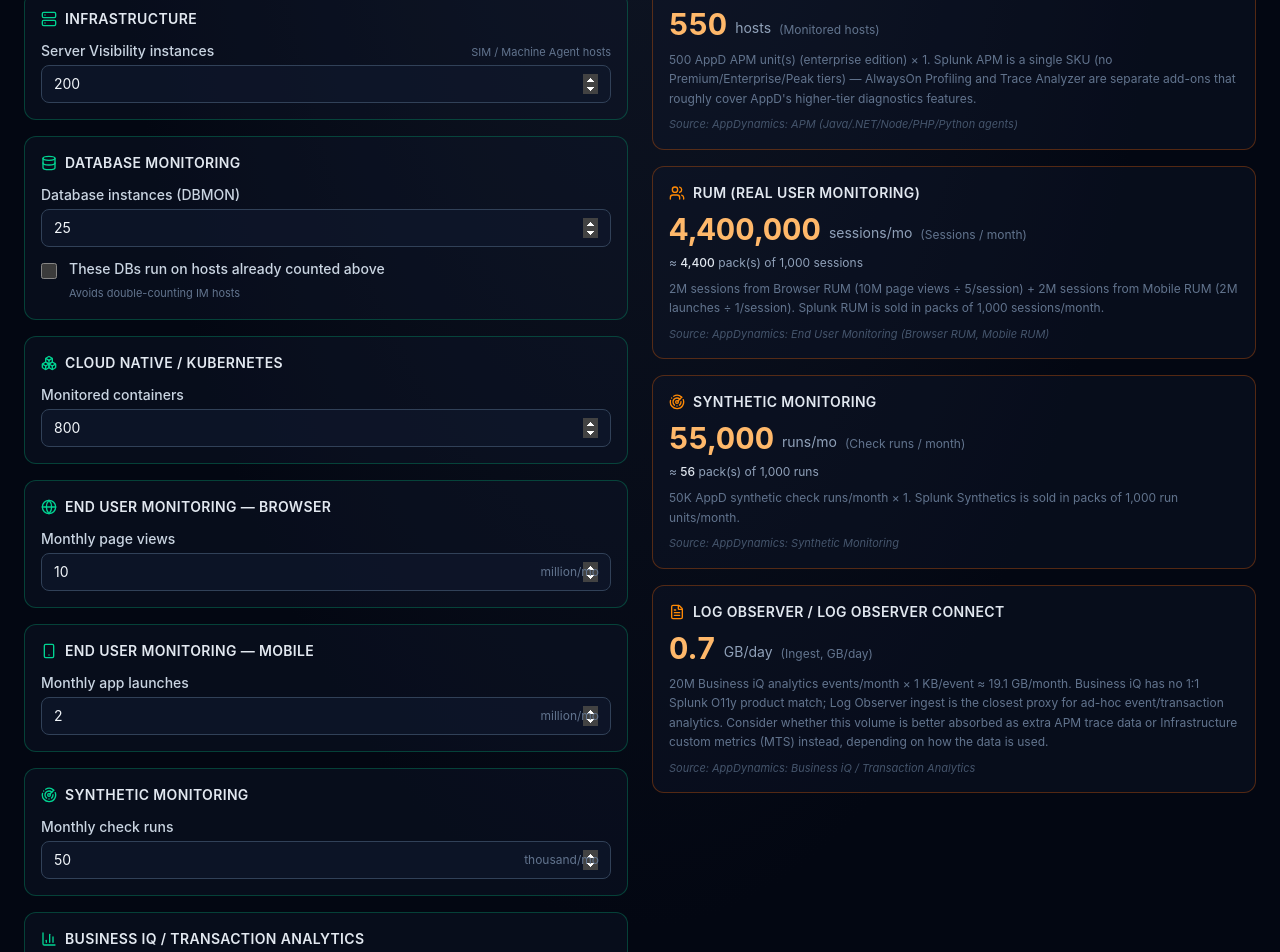
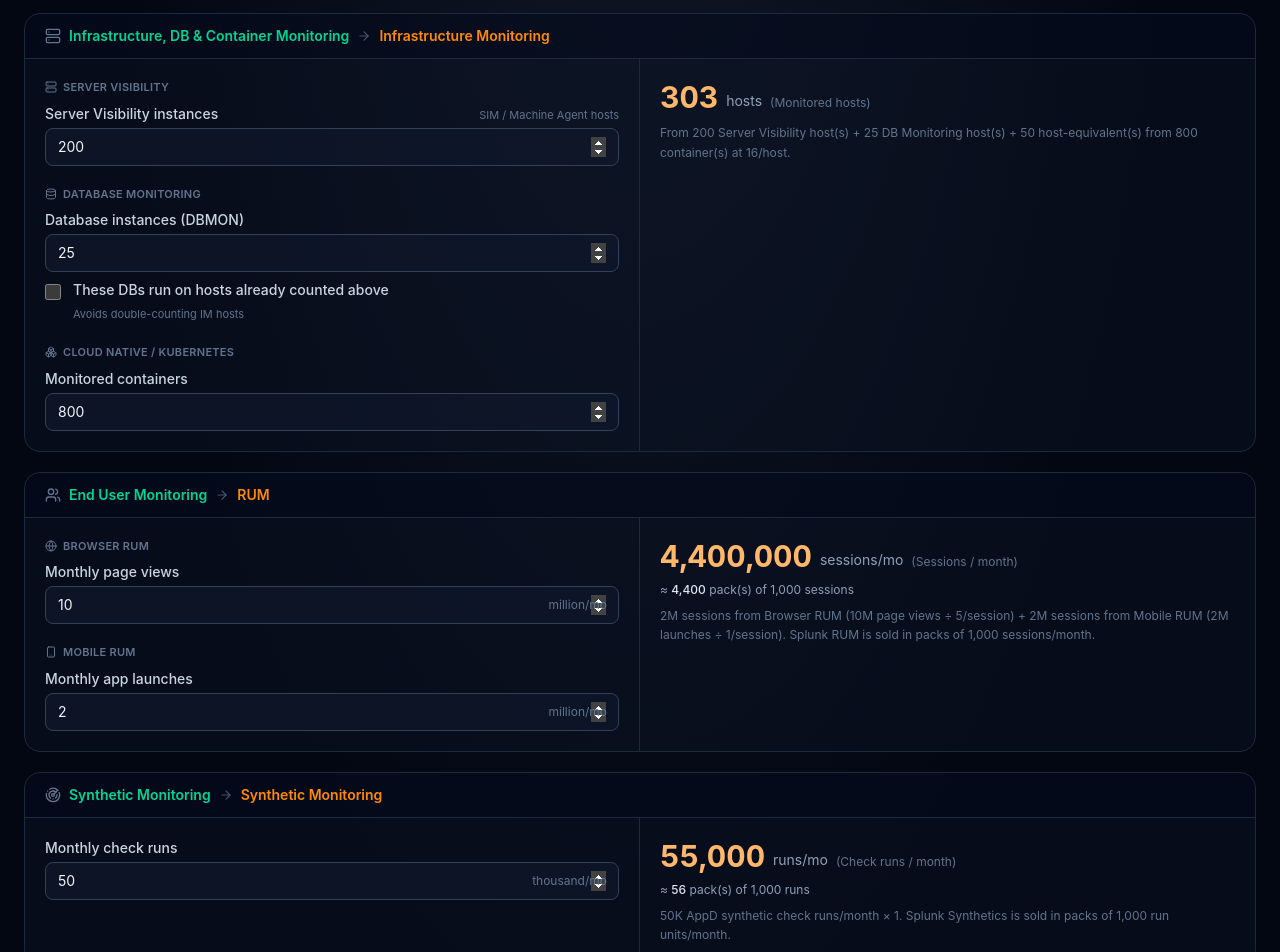
Before and after one commit to pmateos-cisco/appd-splunk-license-converter, a React (Vite) app: page / in a window 1280 px wide. Shown: the part 420-1372 px from the top of the page. Built offline with nearby package versions, Linux system fonts and the light colour scheme.

Commit message:
Line up each AppDynamics feature with its Splunk O11y equivalent

```diff
--- a/src/App.tsx
+++ b/src/App.tsx
@@ -1,17 +1,29 @@
 import { useEffect, useMemo, useState } from 'react';
 import {
+  Activity,
   ArrowRightLeft,
+  BarChart3,
   Download,
+  Radar,
   RotateCcw,
+  Server,
   SlidersHorizontal,
   TriangleAlert,
+  Users,
   X,
 } from 'lucide-react';
 import type { AppDynamicsEntitlements, ConversionAssumptions } from './types';
 import { DEFAULT_APPD, DEFAULT_ASSUMPTIONS, convert } from './conversion';
-import { AppDynamicsPanel } from './components/AppDynamicsPanel';
+import {
+  AnalyticsSection,
+  ApmSection,
+  EndUserMonitoringSection,
+  InfrastructureSection,
+  SyntheticSection,
+} from './components/AppDynamicsPanel';
 import { AssumptionsPanel } from './components/AssumptionsPanel';
-import { ResultsPanel } from './components/ResultsPanel';
+import { ResultCard } from './components/ResultsPanel';
+import { FeatureRow } from './components/FeatureRow';
 
 const STORAGE_KEY = 'appd-splunk-converter-state-v1';
 
@@ -43,6 +55,10 @@ export default function App() {
   }, [appd, assumptions]);
 
   const result = useMemo(() => convert(appd, assumptions), [appd, assumptions]);
+  const byKey = useMemo(
+    () => Object.fromEntries(result.lineItems.map((li) => [li.key, li])),
+    [result],
+  );
 
   function resetAll() {
     setAppd(DEFAULT_APPD);
@@ -143,26 +159,61 @@ export default function App() {
           </div>
         )}
 
-        <div className="grid grid-cols-1 lg:grid-cols-2 gap-6">
-          <section>
-            <div className="flex items-center gap-2 mb-3">
+        <div className="grid grid-cols-1 lg:grid-cols-2 gap-x-6 mb-2 px-1">
+          <div className="flex items-center gap-2">
             <span className="h-2 w-2 rounded-full bg-emerald-400" />
             <h2 className="text-sm font-semibold uppercase tracking-wider text-emerald-400">
               AppDynamics entitlements
             </h2>
           </div>
-            <AppDynamicsPanel value={appd} onChange={setAppd} />
-          </section>
-
-          <section>
-            <div className="flex items-center gap-2 mb-3">
+          <div className="hidden lg:flex items-center gap-2">
             <span className="h-2 w-2 rounded-full bg-orange-400" />
             <h2 className="text-sm font-semibold uppercase tracking-wider text-orange-400">
               Splunk Observability Cloud equivalent
             </h2>
           </div>
-            <ResultsPanel lineItems={result.lineItems} />
-          </section>
+        </div>
+
+        <div className="space-y-5">
+          <FeatureRow
+            icon={<Activity size={16} />}
+            appdLabel="APM"
+            splunkLabel="APM"
+            appdContent={<ApmSection value={appd} onChange={setAppd} />}
+            splunkContent={<ResultCard item={byKey['apm-hosts']} />}
+          />
+
+          <FeatureRow
+            icon={<Server size={16} />}
+            appdLabel="Infrastructure, DB & Container Monitoring"
+            splunkLabel="Infrastructure Monitoring"
+            appdContent={<InfrastructureSection value={appd} onChange={setAppd} />}
+            splunkContent={<ResultCard item={byKey['im-hosts']} />}
+          />
+
+          <FeatureRow
+            icon={<Users size={16} />}
+            appdLabel="End User Monitoring"
+            splunkLabel="RUM"
+            appdContent={<EndUserMonitoringSection value={appd} onChange={setAppd} />}
+            splunkContent={<ResultCard item={byKey['rum-sessions']} />}
+          />
+
+          <FeatureRow
+            icon={<Radar size={16} />}
+            appdLabel="Synthetic Monitoring"
+            splunkLabel="Synthetic Monitoring"
+            appdContent={<SyntheticSection value={appd} onChange={setAppd} />}
+            splunkContent={<ResultCard item={byKey['synthetic']} />}
+          />
+
+          <FeatureRow
+            icon={<BarChart3 size={16} />}
+            appdLabel="Business iQ / Transaction Analytics"
+            splunkLabel="Log Observer"
+            appdContent={<AnalyticsSection value={appd} onChange={setAppd} />}
+            splunkContent={<ResultCard item={byKey['log-observer']} />}
+          />
         </div>
       </main>
 
--- a/src/components/AppDynamicsPanel.tsx
+++ b/src/components/AppDynamicsPanel.tsx
@@ -1,24 +1,38 @@
-import { Activity, Server, Database, Boxes, Smartphone, Globe, Radar, BarChart3 } from 'lucide-react';
+import { Server, Database, Boxes, Globe, Smartphone } from 'lucide-react';
 import type { AppDynamicsEntitlements } from '../types';
-import { NumberField, SectionCard, SelectField, ToggleField } from './Field';
+import { NumberField, SelectField, ToggleField } from './Field';
 
-export function AppDynamicsPanel({
+type Setter = <K extends keyof AppDynamicsEntitlements>(
+  key: K,
+  v: AppDynamicsEntitlements[K],
+) => void;
+
+function useSetter(
+  value: AppDynamicsEntitlements,
+  onChange: (v: AppDynamicsEntitlements) => void,
+): Setter {
+  return (key, v) => onChange({ ...value, [key]: v });
+}
+
+function SubLabel({ icon, text }: { icon: React.ReactNode; text: string }) {
+  return (
+    <div className="flex items-center gap-1.5 text-[11px] font-semibold uppercase tracking-wide text-slate-500 mb-2">
+      {icon}
+      {text}
+    </div>
+  );
+}
+
+export function ApmSection({
   value,
   onChange,
 }: {
   value: AppDynamicsEntitlements;
   onChange: (v: AppDynamicsEntitlements) => void;
 }) {
-  const set = <K extends keyof AppDynamicsEntitlements>(key: K, v: AppDynamicsEntitlements[K]) =>
-    onChange({ ...value, [key]: v });
-
+  const set = useSetter(value, onChange);
   return (
-    <div className="space-y-4">
-      <SectionCard
-        title="APM"
-        icon={<Activity size={16} className="text-emerald-400" />}
-        accentClass="border-emerald-500/30"
-      >
+    <div className="space-y-3">
       <SelectField
         label="Edition"
         value={value.apmEdition}
@@ -35,26 +49,33 @@ export function AppDynamicsPanel({
         onChange={(v) => set('apmUnits', v)}
         hint="Java / .NET / Node / PHP / Python agents"
       />
-      </SectionCard>
+    </div>
+  );
+}
 
-      <SectionCard
-        title="Infrastructure"
-        icon={<Server size={16} className="text-emerald-400" />}
-        accentClass="border-emerald-500/30"
-      >
+export function InfrastructureSection({
+  value,
+  onChange,
+}: {
+  value: AppDynamicsEntitlements;
+  onChange: (v: AppDynamicsEntitlements) => void;
+}) {
+  const set = useSetter(value, onChange);
+  return (
+    <div className="space-y-5">
+      <div>
+        <SubLabel icon={<Server size={12} />} text="Server Visibility" />
         <NumberField
           label="Server Visibility instances"
           value={value.serverInstances}
           onChange={(v) => set('serverInstances', v)}
           hint="SIM / Machine Agent hosts"
         />
-      </SectionCard>
+      </div>
 
-      <SectionCard
-        title="Database Monitoring"
-        icon={<Database size={16} className="text-emerald-400" />}
-        accentClass="border-emerald-500/30"
-      >
+      <div>
+        <SubLabel icon={<Database size={12} />} text="Database Monitoring" />
+        <div className="space-y-2">
           <NumberField
             label="Database instances (DBMON)"
             value={value.dbInstances}
@@ -66,25 +87,33 @@ export function AppDynamicsPanel({
             onChange={(v) => set('dbRunsOnExistingServer', v)}
             hint="Avoids double-counting IM hosts"
           />
-      </SectionCard>
+        </div>
+      </div>
 
-      <SectionCard
-        title="Cloud Native / Kubernetes"
-        icon={<Boxes size={16} className="text-emerald-400" />}
-        accentClass="border-emerald-500/30"
-      >
+      <div>
+        <SubLabel icon={<Boxes size={12} />} text="Cloud Native / Kubernetes" />
         <NumberField
           label="Monitored containers"
           value={value.containers}
           onChange={(v) => set('containers', v)}
         />
-      </SectionCard>
+      </div>
+    </div>
+  );
+}
 
-      <SectionCard
-        title="End User Monitoring — Browser"
-        icon={<Globe size={16} className="text-emerald-400" />}
-        accentClass="border-emerald-500/30"
-      >
+export function EndUserMonitoringSection({
+  value,
+  onChange,
+}: {
+  value: AppDynamicsEntitlements;
+  onChange: (v: AppDynamicsEntitlements) => void;
+}) {
+  const set = useSetter(value, onChange);
+  return (
+    <div className="space-y-5">
+      <div>
+        <SubLabel icon={<Globe size={12} />} text="Browser RUM" />
         <NumberField
           label="Monthly page views"
           value={value.browserPageViewsM}
@@ -92,13 +121,10 @@ export function AppDynamicsPanel({
           suffix="million/mo"
           step={0.5}
         />
-      </SectionCard>
+      </div>
 
-      <SectionCard
-        title="End User Monitoring — Mobile"
-        icon={<Smartphone size={16} className="text-emerald-400" />}
-        accentClass="border-emerald-500/30"
-      >
+      <div>
+        <SubLabel icon={<Smartphone size={12} />} text="Mobile RUM" />
         <NumberField
           label="Monthly app launches"
           value={value.mobileLaunchesM}
@@ -106,13 +132,20 @@ export function AppDynamicsPanel({
           suffix="million/mo"
           step={0.1}
         />
-      </SectionCard>
+      </div>
+    </div>
+  );
+}
 
-      <SectionCard
-        title="Synthetic Monitoring"
-        icon={<Radar size={16} className="text-emerald-400" />}
-        accentClass="border-emerald-500/30"
-      >
+export function SyntheticSection({
+  value,
+  onChange,
+}: {
+  value: AppDynamicsEntitlements;
+  onChange: (v: AppDynamicsEntitlements) => void;
+}) {
+  const set = useSetter(value, onChange);
+  return (
     <NumberField
       label="Monthly check runs"
       value={value.syntheticRunsK}
@@ -120,13 +153,18 @@ export function AppDynamicsPanel({
       suffix="thousand/mo"
       step={1}
     />
-      </SectionCard>
+  );
+}
 
-      <SectionCard
-        title="Business iQ / Transaction Analytics"
-        icon={<BarChart3 size={16} className="text-emerald-400" />}
-        accentClass="border-emerald-500/30"
-      >
+export function AnalyticsSection({
+  value,
+  onChange,
+}: {
+  value: AppDynamicsEntitlements;
+  onChange: (v: AppDynamicsEntitlements) => void;
+}) {
+  const set = useSetter(value, onChange);
+  return (
     <NumberField
       label="Monthly analytics events"
       value={value.analyticsEventsM}
@@ -134,7 +172,5 @@ export function AppDynamicsPanel({
       suffix="million/mo"
       step={1}
     />
-      </SectionCard>
-    </div>
   );
 }
--- /dev/null
+++ b/src/components/FeatureRow.tsx
@@ -0,0 +1,31 @@
+import type { ReactNode } from 'react';
+import { ArrowRight } from 'lucide-react';
+
+export function FeatureRow({
+  icon,
+  appdLabel,
+  splunkLabel,
+  appdContent,
+  splunkContent,
+}: {
+  icon: ReactNode;
+  appdLabel: string;
+  splunkLabel: string;
+  appdContent: ReactNode;
+  splunkContent: ReactNode;
+}) {
+  return (
+    <div className="rounded-2xl border border-slate-800 bg-slate-900/30 overflow-hidden">
+      <div className="flex flex-wrap items-center gap-2 px-4 sm:px-5 py-3 border-b border-slate-800 bg-slate-950/40">
+        <span className="text-slate-500">{icon}</span>
+        <span className="text-sm font-semibold text-emerald-400">{appdLabel}</span>
+        <ArrowRight size={14} className="text-slate-600 shrink-0" />
+        <span className="text-sm font-semibold text-orange-400">{splunkLabel}</span>
+      </div>
+      <div className="grid grid-cols-1 lg:grid-cols-2 divide-y lg:divide-y-0 lg:divide-x divide-slate-800">
+        <div className="p-4 sm:p-5">{appdContent}</div>
+        <div className="p-4 sm:p-5">{splunkContent}</div>
+      </div>
+    </div>
+  );
+}
--- a/src/components/ResultsPanel.tsx
+++ b/src/components/ResultsPanel.tsx
@@ -1,13 +1,4 @@
-import { Server, Activity, Users, Radar, FileText } from 'lucide-react';
 import type { SplunkLineItem } from '../types';
-
-const ICONS: Record<string, React.ComponentType<{ size?: number; className?: string }>> = {
-  'im-hosts': Server,
-  'apm-hosts': Activity,
-  'rum-sessions': Users,
-  synthetic: Radar,
-  'log-observer': FileText,
-};
 
 function fmt(n: number, decimals = 0) {
   return n.toLocaleString(undefined, {
@@ -16,25 +7,9 @@ function fmt(n: number, decimals = 0) {
   });
 }
 
-export function ResultsPanel({ lineItems }: { lineItems: SplunkLineItem[] }) {
+export function ResultCard({ item }: { item: SplunkLineItem }) {
   return (
-    <div className="space-y-4">
-      {lineItems.map((item) => {
-        const Icon = ICONS[item.key] ?? Server;
-        return (
-          <div
-            key={item.key}
-            className="rounded-xl border border-orange-500/30 bg-slate-900/40 p-4 space-y-2"
-          >
-            <div className="flex items-start justify-between gap-3">
-              <div className="flex items-center gap-2">
-                <Icon size={16} className="text-orange-400" />
-                <h3 className="text-sm font-semibold tracking-wide text-slate-200 uppercase">
-                  {item.product}
-                </h3>
-              </div>
-            </div>
-
+    <div className="space-y-2">
       <div className="flex items-end gap-2 flex-wrap">
         <span className="text-3xl font-bold text-orange-300 tabular-nums">
           {fmt(item.quantityWithHeadroom, item.unit === 'GB/day' ? 1 : 0)}
@@ -51,10 +26,6 @@ export function ResultsPanel({ lineItems }: { lineItems: SplunkLineItem[] }) {
       )}
 
       <p className="text-xs text-slate-500 leading-relaxed">{item.note}</p>
-            <p className="text-[11px] text-slate-600 italic">Source: {item.sourceNote}</p>
-          </div>
-        );
-      })}
     </div>
   );
 }
--- a/src/conversion.ts
+++ b/src/conversion.ts
@@ -47,7 +47,20 @@ export function convert(
 ): ConversionResult {
   const lineItems: SplunkLineItem[] = [];
 
-  // 1. Infrastructure Monitoring hosts (from Server Visibility + DB instances + containers)
+  // 1. APM hosts
+  const rawApmHosts = appd.apmUnits * a.apmUnitToHostRatio;
+  lineItems.push({
+    key: 'apm-hosts',
+    product: 'APM',
+    metric: 'Monitored hosts',
+    rawQuantity: rawApmHosts,
+    quantityWithHeadroom: withHeadroom(rawApmHosts, a),
+    unit: 'hosts',
+    note: `${appd.apmUnits} AppD APM unit(s) (${appd.apmEdition} edition) \u00D7 ${a.apmUnitToHostRatio}. Splunk APM is a single SKU (no Premium/Enterprise/Peak tiers) \u2014 AlwaysOn Profiling and Trace Analyzer are separate add-ons that roughly cover AppD's higher-tier diagnostics features.`,
+    sourceNote: 'AppDynamics: APM (Java/.NET/Node/PHP/Python agents)',
+  });
+
+  // 2. Infrastructure Monitoring hosts (from Server Visibility + DB instances + containers)
   const hostsFromServers = appd.serverInstances * a.serverToHostRatio;
   const hostsFromDb = appd.dbRunsOnExistingServer
     ? 0
@@ -67,19 +80,6 @@ export function convert(
       appd.containers
     } container(s) at ${a.containersPerHost}/host.`,
     sourceNote: 'AppDynamics: Server Visibility (SIM), Database Monitoring, Cloud Native containers',
-  });
-
-  // 2. APM hosts
-  const rawApmHosts = appd.apmUnits * a.apmUnitToHostRatio;
-  lineItems.push({
-    key: 'apm-hosts',
-    product: 'APM',
-    metric: 'Monitored hosts',
-    rawQuantity: rawApmHosts,
-    quantityWithHeadroom: withHeadroom(rawApmHosts, a),
-    unit: 'hosts',
-    note: `${appd.apmUnits} AppD APM unit(s) (${appd.apmEdition} edition) \u00D7 ${a.apmUnitToHostRatio}. Splunk APM is a single SKU (no Premium/Enterprise/Peak tiers) \u2014 AlwaysOn Profiling and Trace Analyzer are separate add-ons that roughly cover AppD's higher-tier diagnostics features.`,
-    sourceNote: 'AppDynamics: APM (Java/.NET/Node/PHP/Python agents)',
   });
 
   // 3. RUM sessions
```
Lines whose indentation alone changed are shown as unchanged.
